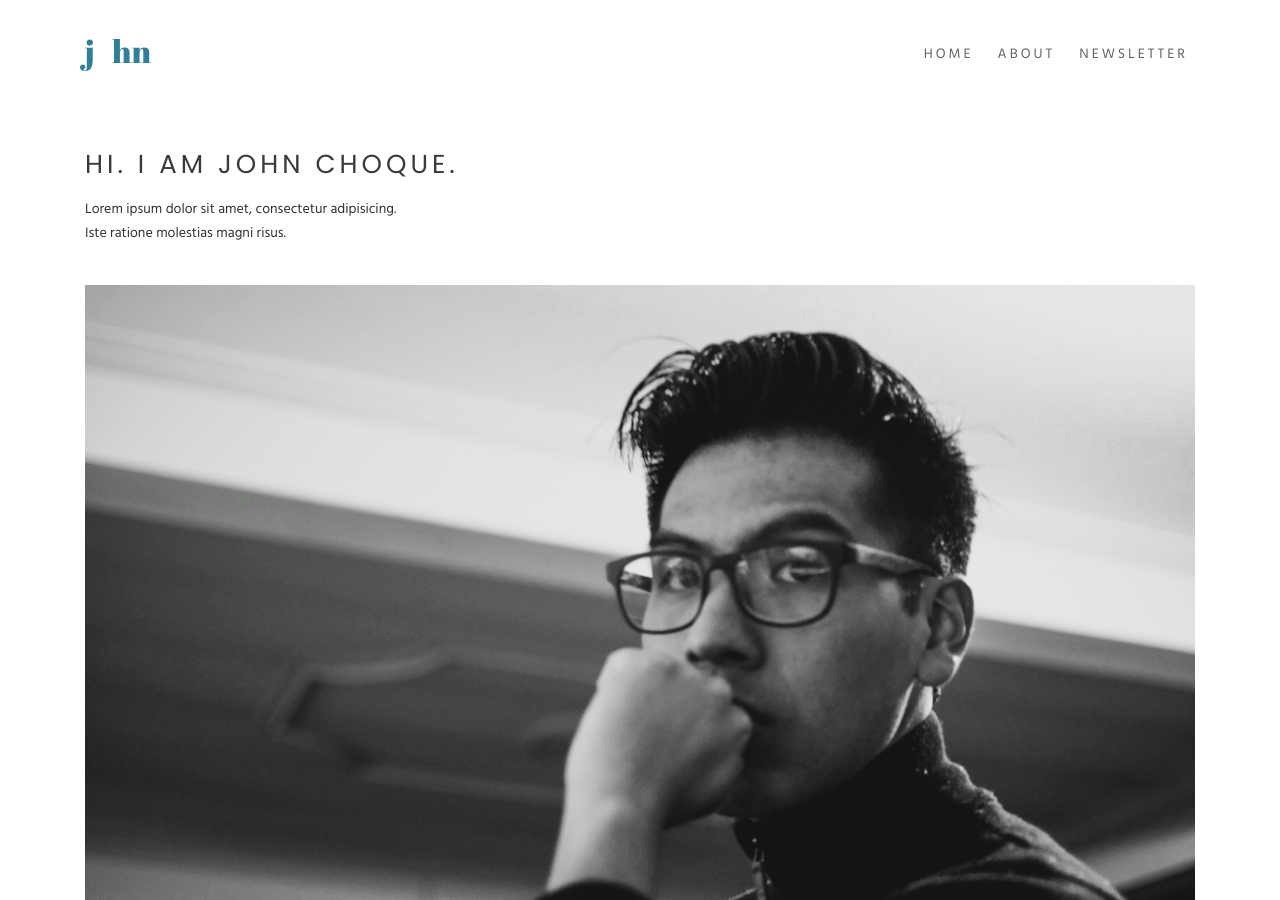
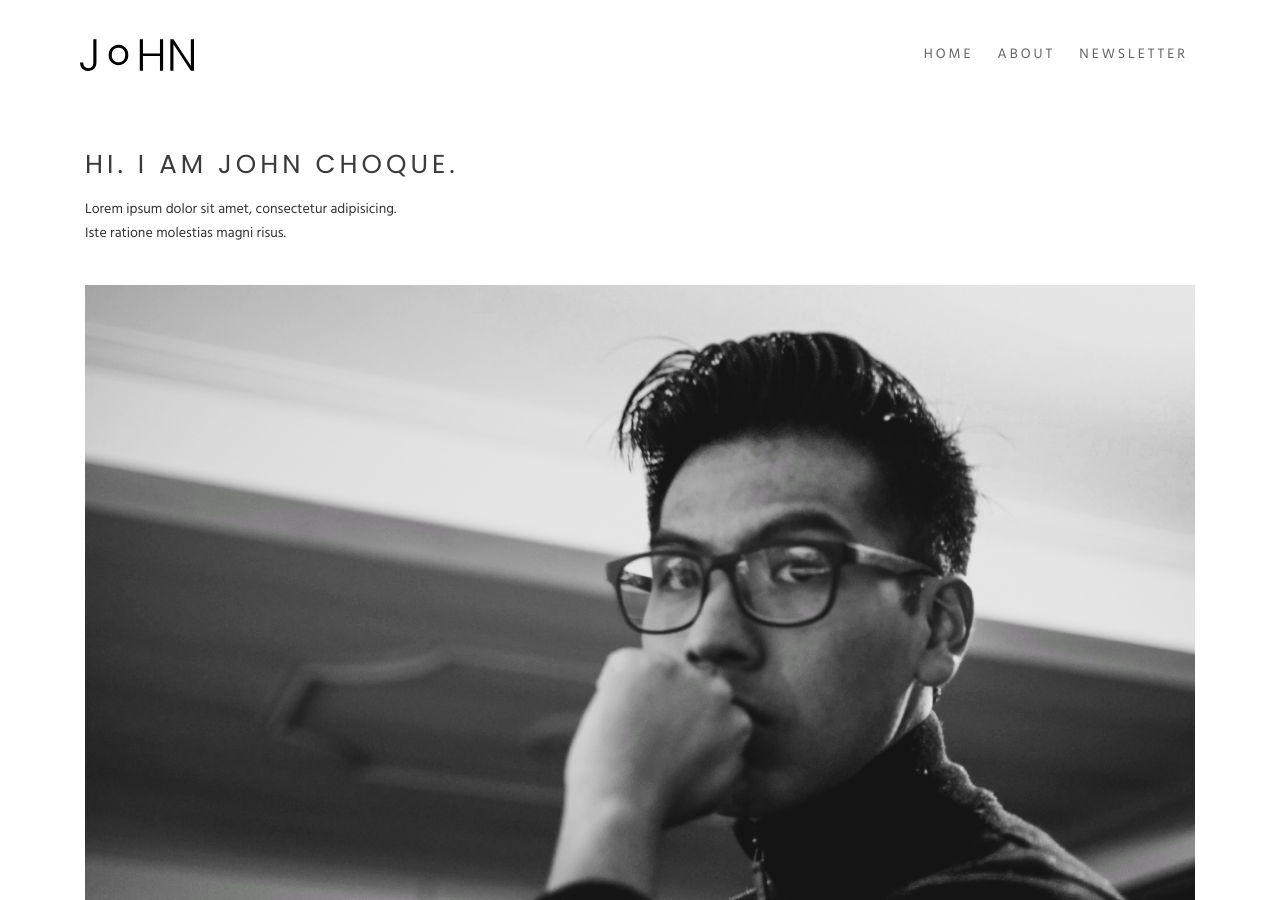
Before and after one commit to thethoughtfulmillennial/thethoughtfulmillennial.github.io, a Jekyll site: the page built from about2.html, in a window 1280 px wide and 900 px high. Built offline with Jekyll 4.4.1, drawn with Linux system fonts in a browser that asks for light colours.

Commit message:
Updating logo and favicon.

```diff
--- a/_includes/footer2.html
+++ b/_includes/footer2.html
@@ -1,7 +1,7 @@
 <footer>
 	<div class="container">
-		<div class="row py-5">
-			<div class="col-md-4 col-sm-4 col-xs-12">
+		<div class="row pt-3">
+			<div class="col-md-4 col-sm-4 col-xs-12 my-3">
 				<div id="text-2" class="widget widget_text">
 					<h3>About</h3>
 					<div class="textwidget">
@@ -10,7 +10,7 @@
 					</div>
 				</div>
 			</div>
-			<div class="col-md-4 col-sm-4 col-xs-12">
+			<div class="col-md-4 col-sm-4 col-xs-12 my-3">
 				<div id="recent-posts-3" class="widget widget_recent_entries">
 					<h3>Recent Posts</h3>
 					<ul>
@@ -23,7 +23,7 @@
 					</ul>
 				</div>
 			</div>
-			<div class="col-md-4 col-sm-4 col-xs-12">
+			<div class="col-md-4 col-sm-4 col-xs-12 my-3">
 				<div id="text-3" class="widget widget_text">
 					<h3>Subscribe to our Newsletter</h3>
 					<div class="textwidget">
```
Also changed, not shown: assets2/images/favicon.png, assets2/images/icon-simple.svg.
